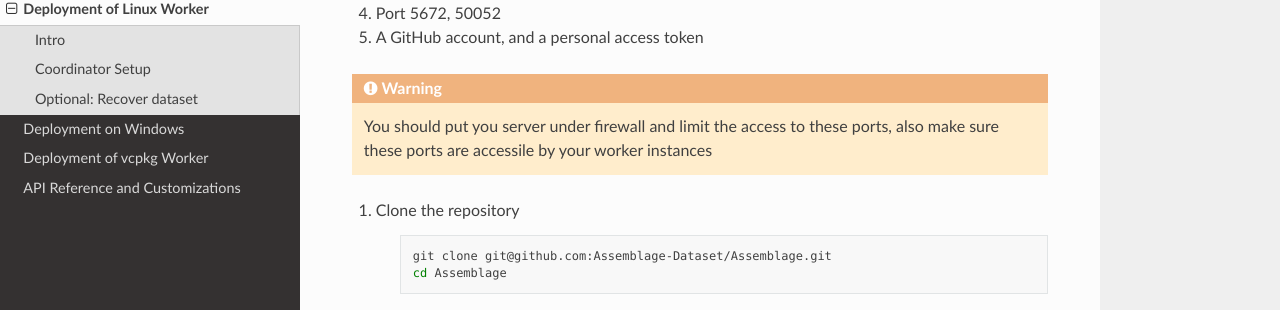
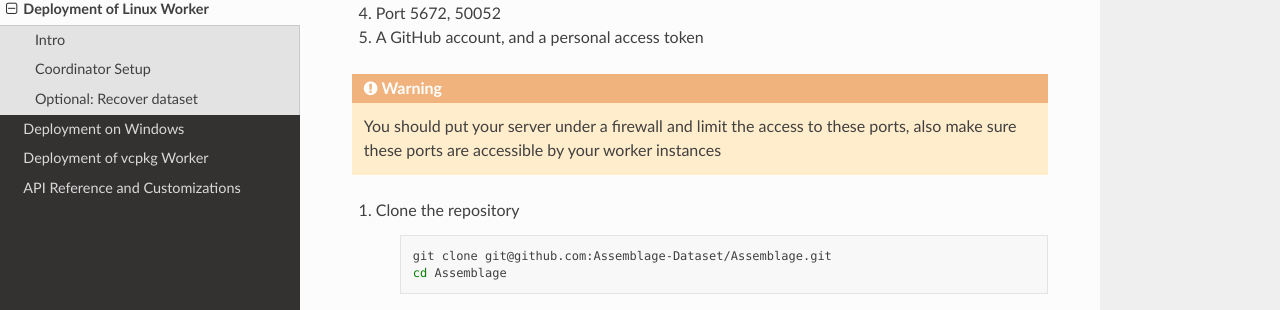
Before and after one commit to changliu98/AssemblageDocs, a Sphinx documentation site: the page built from docs/source/deployment_linux.rst, in a window 1280 px wide and 900 px high, scrolled down 613 px. Shown: the part 141-451 px from the top of the window. Built offline with Sphinx 7.4.7 and the Read the Docs theme 3.1.0, drawn with Linux system fonts in a browser that asks for light colours.

Commit message:
spelling mistakes

```diff
--- a/docs/source/deployment_linux.rst
+++ b/docs/source/deployment_linux.rst
@@ -29,7 +29,7 @@ Please make sure these are installed, or you have access to:
 #. A GitHub account, and a personal access token
 
 .. warning::
-    You should put you server under firewall and limit the access to these ports, also make sure these ports are accessile by your worker instances
+    You should put your server under a firewall and limit the access to these ports, also make sure these ports are accessible by your worker instances
 
 1.  Clone the repository
 
```
